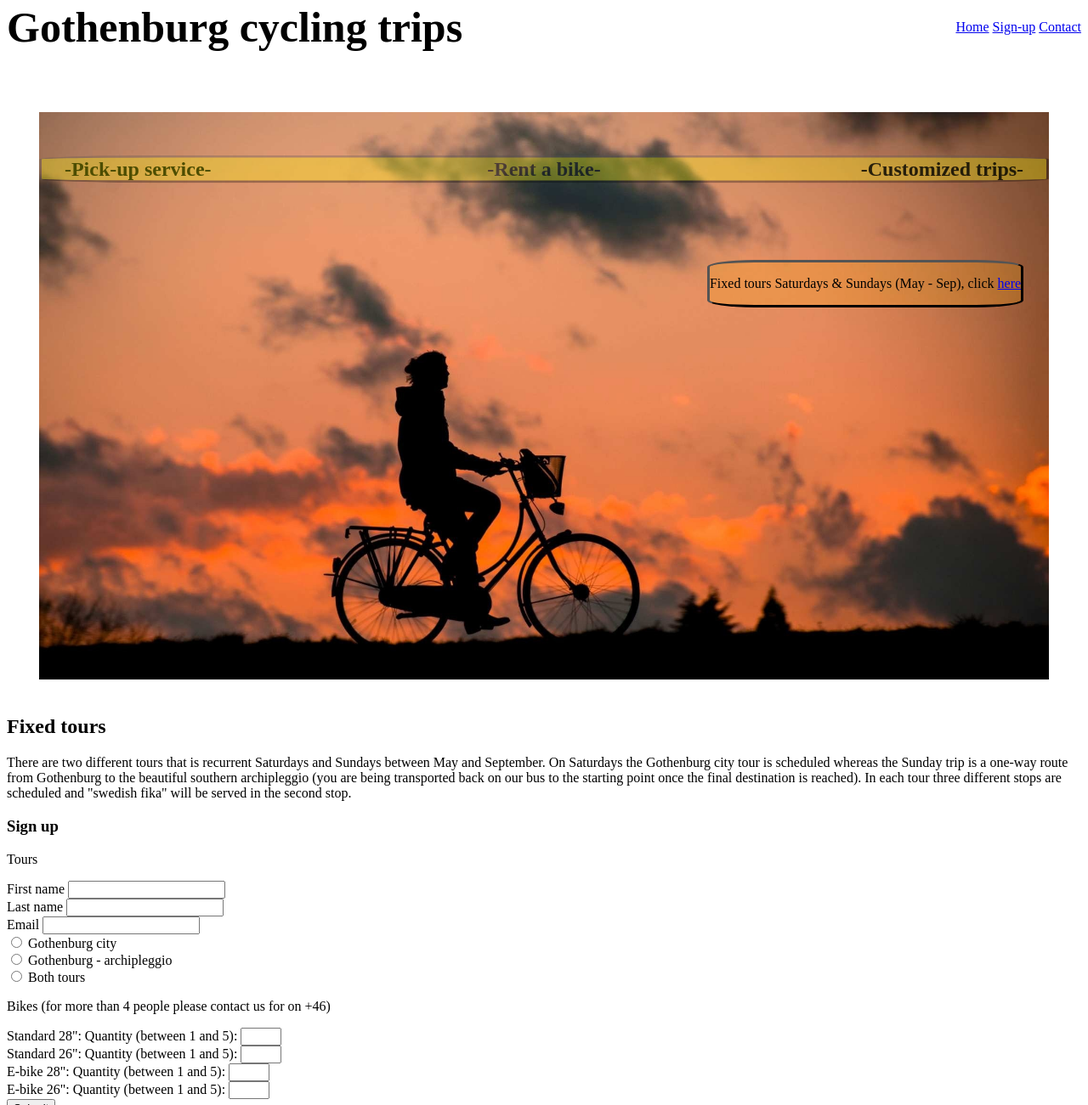
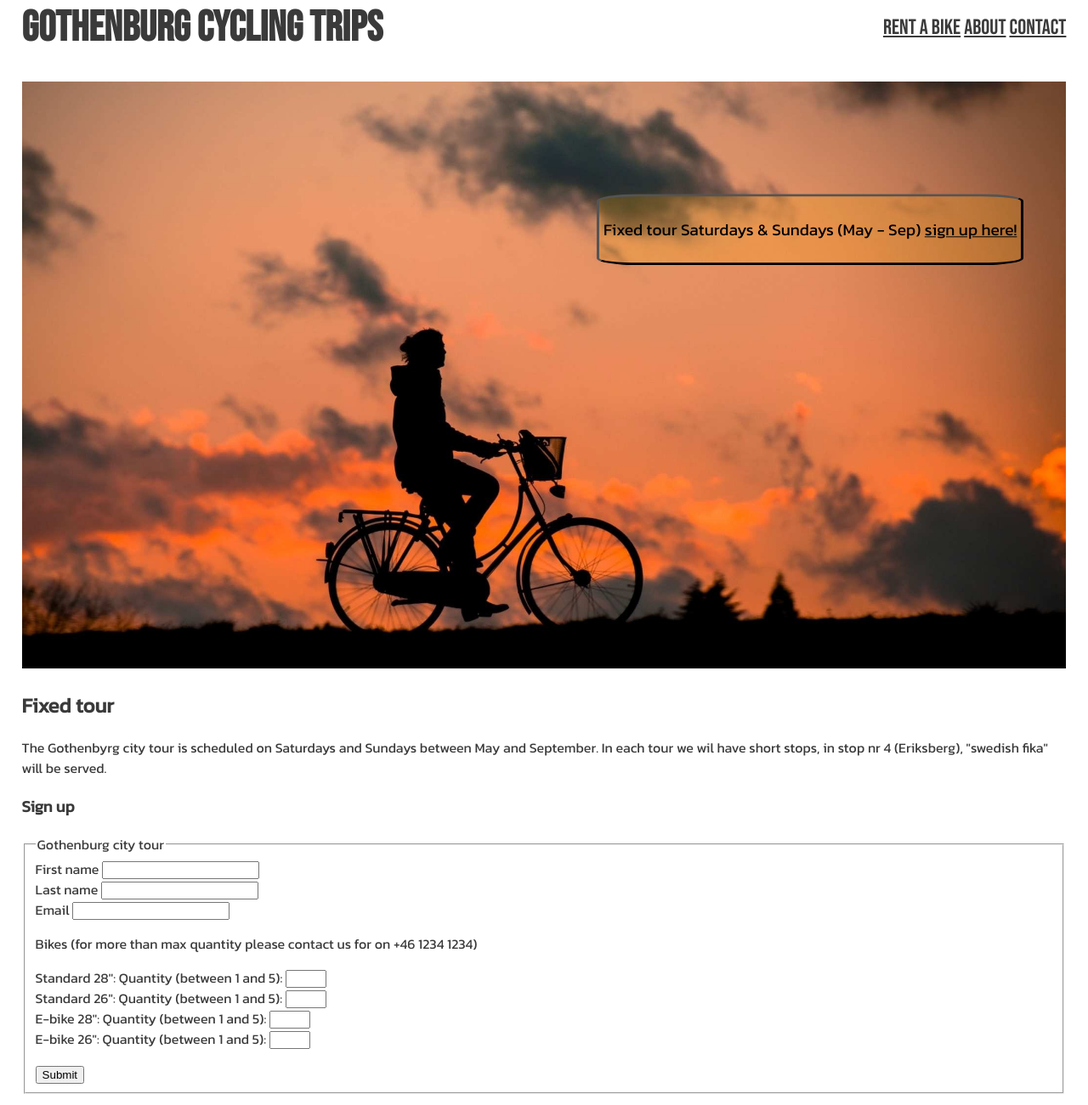
Before and after one commit to BjornL1/cycling-gothenburg, a plain HTML site: page index.html in a window 1280 px wide. Shown: the part 39-1340 px from the top of the page at 85% size. Drawn offline with Linux system fonts and the light colour scheme.

Commit message:
Add images in tour section, update sign-up form

```diff
--- a/assets/css/style.css
+++ b/assets/css/style.css
@@ -1,4 +1,23 @@
+@import url('https://fonts.googleapis.com/css2?family=Bebas+Neue&family=Kanit&display=swap');
+
+body {
+    display: flex;
+    flex-direction: column;
+    min-height: 100vh;
+    margin-left: 2%;
+    margin-right: 2%;
+    font-family: Kanit, sans-serif;
+    font-weight: 300;
+    color: #3a3a3a;
+}
+
+main {
+    flex-grow: 1;
+
+}
+
 .header {
+    font-family: Bebas Neue, sans-serif;
     display: flex;
     justify-content: space-between;
     align-items: center;
@@ -8,70 +27,67 @@ h1 {
     font-size: 50px;
 }
 
+nav {
+    font-size: 25px;
+}
+
+a {
+    color: inherit;
+}
+
+a:hover {
+    color: red;
+}
+
+a:active {
+    color: blue;
+}
+
 .container {
-    margin: 3%;
     position: relative;
     font: bolder;
 }
 
-
-.top-left {
-    position: absolute;
-    top: 10%;
-    left: 30px;
-    right: 0;
-    margin: auto;
-    transform: translateY(-50%);
-    opacity: 1;
-
-}
-
-.central {
-    text-align: center;
-    position: absolute;
-    top: 10%;
-    left: 0;
-    right: 0;
-    margin: auto;
-    transform: translateY(-50%);
-    border-style: outset;
-    border-color: black;
-    border-radius: 15%;
-    color: black;
-    background-color: yellow;
-    opacity: 0.3;
-}
-
-.top-right {
-    position: absolute;
-    text-align: right;
-    top: 10%;
-    left: 0px;
-    right: 30px;
-    margin: auto;
-    transform: translateY(-50%);
-    opacity: 0.8;
-}
-
-.container>h2 {}
-
-img {
+#gotcity-map,
+#hero-image {
     width: 100%;
 }
 
 .fixed-tours {
     position: absolute;
-    text-align: right;
-    top: 30%;
-    max-width: 370px;
-    right: 30px;
+    text-align: left;
+    top: 25%;
+    right: 50px;
     margin: auto;
     transform: translateY(-50%);
     border-style: outset;
     border-color: black;
-    border-radius: 15%;
+    border-radius: 10%;
+    padding: 5px;
     color: black;
     background-color: rgba(255, 171, 0, 0.2);
+    font-size: 1.5vw;
+}
+
+#width {
+    width: 50%;
+}
+
+.imagetext-inline {
+    display: flex;
+}
+
+.float {
+    margin-top: 0;
+    margin-left: 3px;
+}
+
+#submit-button {
+    margin-top: 20px;
+}
+
+#submit-button:hover {
+    color: red;
 }
 
 table th {
@@ -79,8 +95,7 @@ table th {
 }
 
 footer {
-    height: 150px;
-    background-color: yellow;
+    background-color: rgba(255, 171, 0, 0.2);
 }
 
 .social-networks {
@@ -93,7 +108,7 @@ footer {
 
 .social-networks i {
     font-size: 160%;
-    margin: 1%;
+    margin: 3%;
     padding: 5%;
-    color: #3a3a3a;
+    color: #3a3a3a
 }
--- a/index.html
+++ b/index.html
@@ -11,47 +11,38 @@
 </head>
 
 <body>
+
     <!--Section for main image and icons and animations-->
     <div class="header">
         <h1>Gothenburg cycling trips</h1>
         <nav>
-            <a href="#">Home</a>
-            <a href="#">Sign-up</a>
+            <a href="#">Rent a bike</a>
+            <a href="#">About</a>
             <a href="#">Contact</a>
         </nav>
     </div>
+
     <!--Section for main image and icons and animations-->
+    <main>
         <section>
-        <main>
             <div class="container">
-                <img src="assets/images/bike-background-image.jpg" alt="Bikebackground">
+                <img src="assets/images/bike-background-image.jpg" alt="Bikebackground" id="hero-image">
 
-                <h2 class="top-left"> -Pick-up service-</h2>
-                <h2 class="central">-Rent a bike-</h2>
-                <h2 class="top-right">-Customized trips-</h2>
                 <div class="fixed-tours">
-                    <p>Fixed tours Saturdays & Sundays (May - Sep), click <a href="#here">here</a>
+                    <p>Fixed tour Saturdays & Sundays (May - Sep) <a href="#here">sign up here!</a>
                     </p>
-
-
-
                 </div>
-        </main>
+            </div>
         </section>
 
         <!--Section for routes-->
-
-    <h2 id="here">Fixed tours</h2>
-    <p>There are two different tours that is recurrent Saturdays and Sundays between May and September. On Saturdays the
-        Gothenburg city tour is scheduled whereas the Sunday trip is a one-way route from Gothenburg to the beautiful
-        southern archipleggio (you are being transported back on our bus to the starting point once the final
-        destination is
-        reached). In each tour three different stops are scheduled and "swedish fika" will be served in the second stop.
-    </p>
+        <h2 id="here">Fixed tour</h2>
+        <p>The Gothenbyrg city tour is scheduled on Saturdays and Sundays between May and September. In each tour we wil
+            have short stops, in stop nr 4 (Eriksberg), "swedish fika" will be served.</p>
 
         <h3 class="signup-form">Sign up</h3>
-    <p> Tours </p>
-
+        <fieldset>
+            <legend>Gothenburg city tour</legend>
             <form method="post" action="https://formdump.codeinstitute.net/">
                 <label for="fname">First name</label>
                 <input type="text" name="fname" id="fname" /><br>
@@ -60,14 +51,8 @@
                 <label for="email">Email</label>
                 <input type="email" name="email" id="email" /><br>
 
-        <input type="radio" id="html" name="fav_language" value="HTML">
-        <label for="html">Gothenburg city</label><br>
-        <input type="radio" id="css" name="fav_language" value="CSS">
-        <label for="css">Gothenburg - archipleggio</label><br>
-        <input type="radio" id="javascript" name="fav_language" value="JavaScript">
-        <label for="javascript">Both tours</label>
-
-        <p> Bikes (for more than 4 people please contact us for on +46) </p>
+                <p> Bikes (for more than max quantity please contact us for on
+                    +46 1234 1234) </p>
                 <label>Standard 28":</label>
                 <label for="quantity">Quantity (between 1 and 5):</label>
                 <input type="number" id="quantity" name="quantity-one" min="1" max="5"><br>
@@ -83,24 +68,78 @@
                 <label>E-bike 26":</label>
                 <label for="quantity">Quantity (between 1 and 5):</label>
                 <input type="number" id="quantity" name="quantity-four" min="1" max="5"><br>
-        <input type="submit" value="Submit">
+                <input type="submit" value="Submit" id="submit-button">
             </form>
+        </fieldset><br>
 
+        <!--Section for tour images-->
+        <section>
+            <img src="assets/images/gothenburg-city.jpg" id="gotcity-map"><br>
 
-    <iframe
-        src="https://www.google.com/maps/embed?pb=!1m34!1m12!1m3!1d34093.52975685529!2d11.941233033721346!3d57.71908021177263!2m3!1f0!2f0!3f0!3m2!1i1024!2i768!4f13.1!4m19!3e0!4m5!1s0x464ff3501190f3f1%3A0x260190792e5efe61!2sLindholmen%2C%20G%C3%B6teborg!3m2!1d57.7077599!2d11.9382865!4m5!1s0x464ff45846a117bf%3A0x199f5c93ed77a6a8!2sGamlestaden%20G%C3%B6teborg!3m2!1d57.7295893!2d12.0068463!4m5!1s0x464ff47221f88c37%3A0x5823664cf8980292!2sMunkeb%C3%A4ckstorget%2C%20416%2073%20G%C3%B6teborg!3m2!1d57.7191352!2d12.0259701!5e0!3m2!1ssv!2sse!4v1691443010907!5m2!1ssv!2sse"
-        width="600" height="450" style="border:0;" allowfullscreen="" loading="lazy"
-        referrerpolicy="no-referrer-when-downgrade"></iframe>
+            <div class="imagetext-inline">
+                <img src="assets/images/vasagatan.jpg" alt="vasagatan" id="width">
+                <p class="float">1. Vasagatan<br>Vasagatan is a sidestreet from the main city street "avenyn", the
+                    street is
+                    taking us to the area of Haga and Järntorget. In this section we will pass handelshögskolan and
+                    hagakyrkan.
+            </div>
 
+            <div class="imagetext-inline">
+                <img src="assets/images/haga-jarntorget.jpg" alt="haga-jarntorget" id="width">
+                <p class="float">2. Haga/Järntorget<br>Vasagatan is a sidestreet from the main city street "avenyn", the
+                    street
+                    is taking us to the area of Haga and Järntorget. In this section we will pass handelshögskolan and
+                    hagakyrkan.
+                </p>
+            </div>
 
-    <iframe width="425" height="350"
-        src="https://www.openstreetmap.org/export/embed.html?bbox=11.889095306396484%2C57.69194679790105%2C11.96016311645508%2C57.72221100747732&amp;layer=mapnik"
-        style="border: 1px solid black"></iframe><br /><small><a
-            href="https://www.openstreetmap.org/#map=13/57.7071/11.9246">Visa större karta</a></small>
+            <div class="imagetext-inline">
+                <img src="assets/images/lindholmen.jpg" alt="lindholmen" id="width">
+                <p class="float">3. Lindholmen<br>Vasagatan is a sidestreet from the main city street "avenyn", the
+                    street is
+                    taking us to the area of Haga and Järntorget. In this section we will pass handelshögskolan and
+                    hagakyrkan.
+                </p>
+            </div>
+
+            <div class="imagetext-inline">
+                <img src="assets/images/eriksberg.jpg" alt="eriksberg" id="width">
+                <p class="float">4. Eriksberg<br>Vasagatan is a sidestreet from the main city street "avenyn", the
+                    street is
+                    taking us to the area of Haga and Järntorget. In this section we will pass handelshögskolan and
+                    hagakyrkan.
+                </p>
+            </div>
+
+            <div class="imagetext-inline">
+                <img src="assets/images/karlatornet.jpg" alt="karlatornet" id="width">
+                <p class="float">5. Karlatornet<br>Vasagatan is a sidestreet from the main city street "avenyn", the
+                    street is
+                    taking us to the area of Haga and Järntorget. In this section we will pass handelshögskolan and
+                    hagakyrkan.</p>
+            </div>
+
+            <div class="imagetext-inline">
+                <img src="assets/images/hisingsbron.jpg" alt="hisingsbron" id="width">
+                <p>6. Hisingsbron<br>Vasagatan is a sidestreet from the main city street "avenyn", the street is
+                    taking us to the area of Haga and Järntorget. In this section we will pass handelshögskolan and
+                    hagakyrkan</p>
+            </div>
+
+            <div class="imagetext-inline">
+
+                <img src="assets/images/goteborgsoperan.jpg" alt="goteborgsoperan" id="width">
+                <p>7. Göteborgsoperan<br>Vasagatan is a sidestreet from the main city street "avenyn", the street is
+                    taking us to the area of Haga and Järntorget. In this section we will pass handelshögskolan and
+                    hagakyrkan</p>
+            </div>
+        </section>
+
         <!--Section for footer-->
 
         <h2>Rent a bike</h2>
-    <p>We offer rental bikes in 2 various sizes as well as e-bikes, bike helmets are included in the prize. To rent a
+        <p>We offer rental bikes in 2 various sizes as well as e-bikes, bike helmets are included in the prize. To rent
+            a
             bike
             please contact us at the latest 2 hours before the planned tour on +46 1234 1234 </p>
         <table>
@@ -131,7 +170,7 @@
                 <td>200</td>
             </tr>
         </table>
-
+    </main>
     <footer>
         <ul class="social-networks">
             <li>
```
Also changed, not shown: assets/images/eriksberg.jpg (added), assets/images/goteborgsoperan.jpg (added), assets/images/gothenburg-city.jpg (added), assets/images/hisingsbron.jpg (added), assets/images/karlatornet.jpg (added), assets/images/lindholmen.jpg (added), 2 other files. Lines whose indentation alone changed are shown as unchanged.
